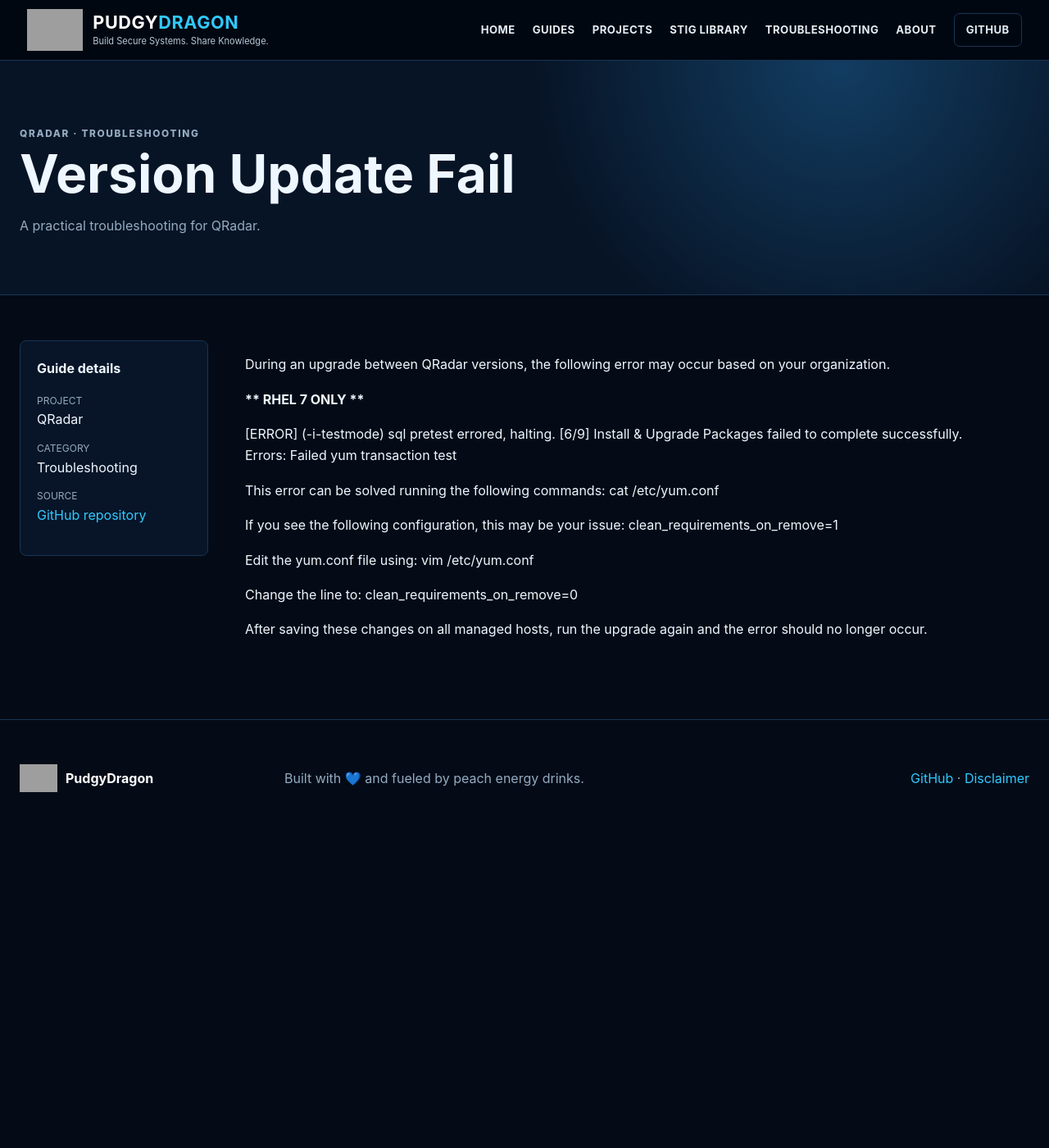
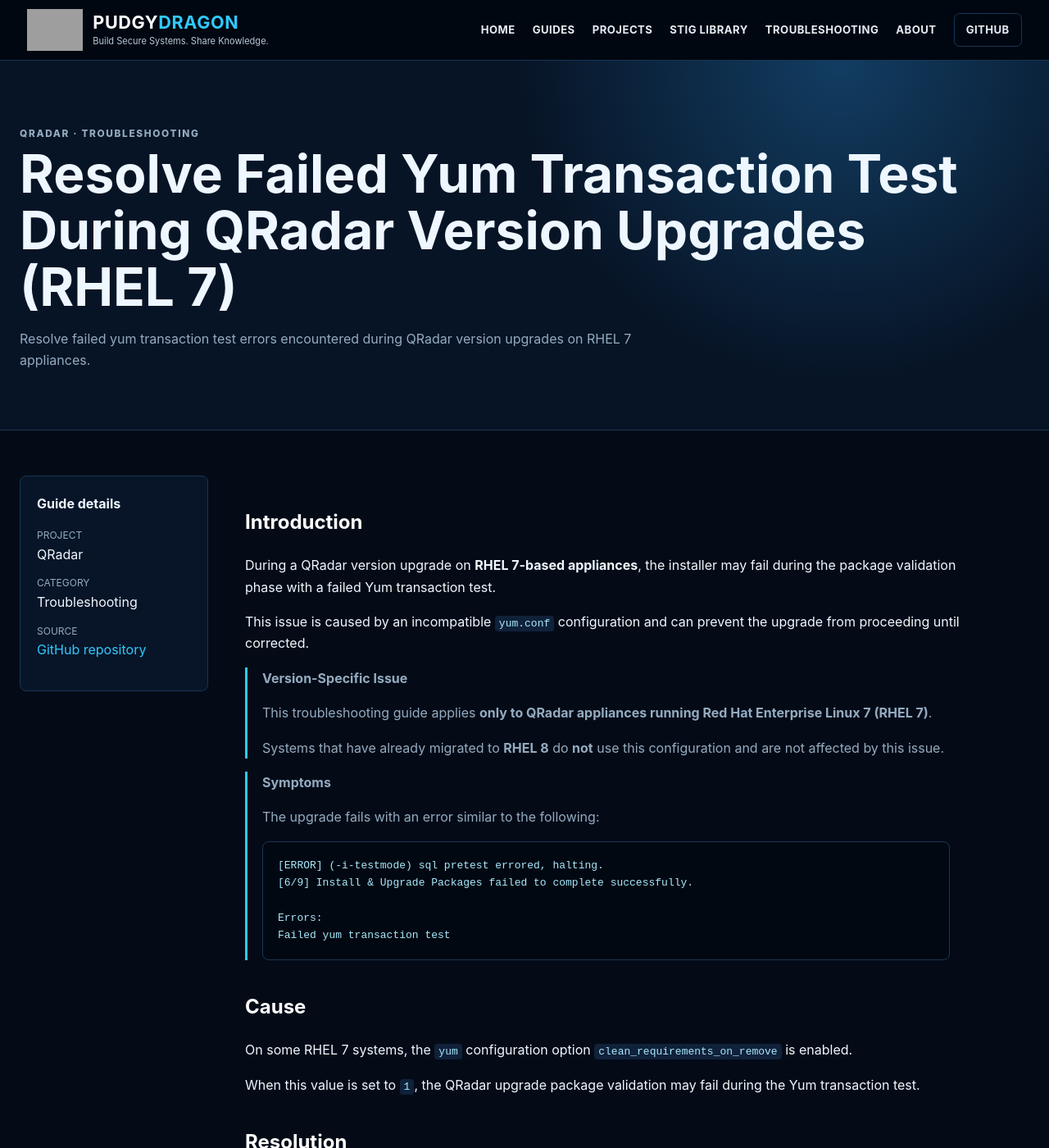
Before and after one commit to PudgyDragon/pudgydragon.github.io, a Jekyll site: the page built from _guides/qradar-troubleshooting-version-update-fail.md, in a window 1280 px wide and 1400 px high. Shown: the whole window at 82% size. Built offline with Jekyll 4.4.1, drawn with Linux system fonts in a browser that asks for light colours; some of the changed text lies outside the part shown; grey boxes are pictures that could not be loaded.

Commit message:
Update qradar-troubleshooting-version-update-fail.md

````diff
--- a/_guides/qradar-troubleshooting-version-update-fail.md
+++ b/_guides/qradar-troubleshooting-version-update-fail.md
@@ -1,35 +1,108 @@
 ---
-title: "Version Update Fail"
+title: "Resolve Failed Yum Transaction Test During QRadar Version Upgrades (RHEL 7)"
 project: "QRadar"
 category: "Troubleshooting"
-description: "A practical troubleshooting for QRadar."
+description: "Resolve failed yum transaction test errors encountered during QRadar version upgrades on RHEL 7 appliances."
 source_url: "https://github.com/PudgyDragon/QRadar/blob/main/Troubleshooting/Version%20Update%20Fail"
 ---
 
-During an upgrade between QRadar versions, the following error may occur based on your organization.
+## Introduction
 
+During a QRadar version upgrade on **RHEL 7-based appliances**, the installer may fail during the package validation phase with a failed Yum transaction test.
 
+This issue is caused by an incompatible `yum.conf` configuration and can prevent the upgrade from proceeding until corrected.
 
+> **Version-Specific Issue**
+>
+> This troubleshooting guide applies **only to QRadar appliances running Red Hat Enterprise Linux 7 (RHEL 7)**.
+>
+> Systems that have already migrated to **RHEL 8** do **not** use this configuration and are not affected by this issue.
 
+> **Symptoms**
+>
+> The upgrade fails with an error similar to the following:
+>
+> ```text
+> [ERROR] (-i-testmode) sql pretest errored, halting.
+> [6/9] Install & Upgrade Packages failed to complete successfully.
+>
+> Errors:
+> Failed yum transaction test
+> ```
 
+## Cause
 
-**** RHEL 7 ONLY ****
+On some RHEL 7 systems, the `yum` configuration option `clean_requirements_on_remove` is enabled.
 
+When this value is set to `1`, the QRadar upgrade package validation may fail during the Yum transaction test.
 
-[ERROR] (-i-testmode) sql pretest errored, halting. [6/9] Install & Upgrade Packages failed to complete successfully.
-Errors:
-Failed yum transaction test
+## Resolution
 
-This error can be solved running the following commands:
+### Verify the Current Configuration
+
+Display the current Yum configuration.
+
+```bash
 cat /etc/yum.conf
+```
 
-If you see the following configuration, this may be your issue:
+If the following setting is present, it is likely causing the issue.
+
+```text
 clean_requirements_on_remove=1
+```
 
-Edit the yum.conf file using:
+### Update the Configuration
+
+Edit the Yum configuration file.
+
+```bash
 vim /etc/yum.conf
+```
 
-Change the line to:
+Change the setting from:
+
+```text
+clean_requirements_on_remove=1
+```
+
+to:
+
+```text
 clean_requirements_on_remove=0
+```
 
-After saving these changes on all managed hosts, run the upgrade again and the error should no longer occur.
+Save the file.
+
+If your deployment includes managed hosts, make the same change on each affected RHEL 7 appliance before continuing the upgrade.
+
+> **Field Note**
+>
+> In distributed QRadar deployments, all managed hosts participating in the upgrade should have consistent `yum.conf` settings to avoid package validation failures during the upgrade process.
+
+### Retry the Upgrade
+
+After updating the configuration on all applicable hosts, rerun the QRadar upgrade.
+
+## Verification
+
+Verify the following:
+
+- `clean_requirements_on_remove` is set to `0` on all RHEL 7 appliances.
+- The Yum transaction test completes successfully.
+- The QRadar upgrade proceeds past the package installation phase without errors.
+
+## If the Problem Persists
+
+If the upgrade continues to fail:
+
+- Verify the configuration change was made on every managed host participating in the upgrade.
+- Confirm no additional Yum configuration changes have been introduced by your organization.
+- Review the upgrade logs for additional package dependency or repository errors.
+- Verify that all required repositories are available and synchronized before rerunning the upgrade.
+
+## Additional Resources
+
+- IBM QRadar Upgrade Documentation
+- IBM QRadar System Requirements
+- Red Hat Enterprise Linux 7 Yum Documentation
````
